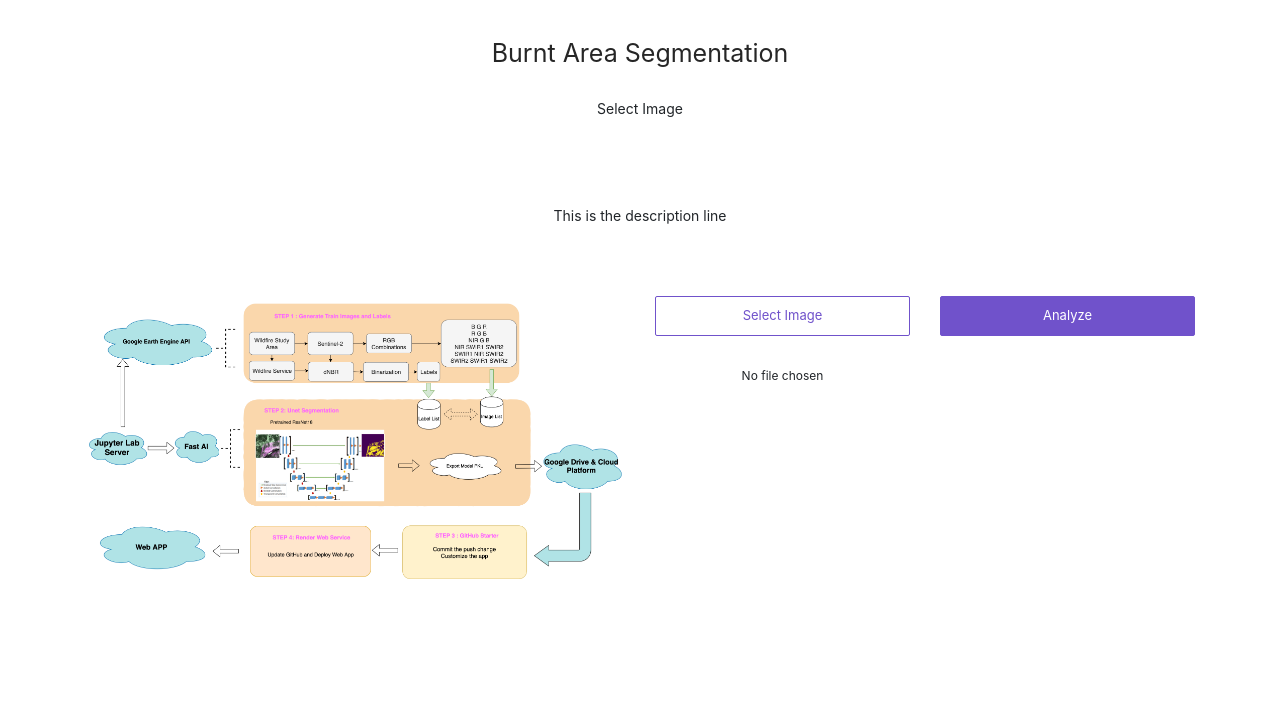
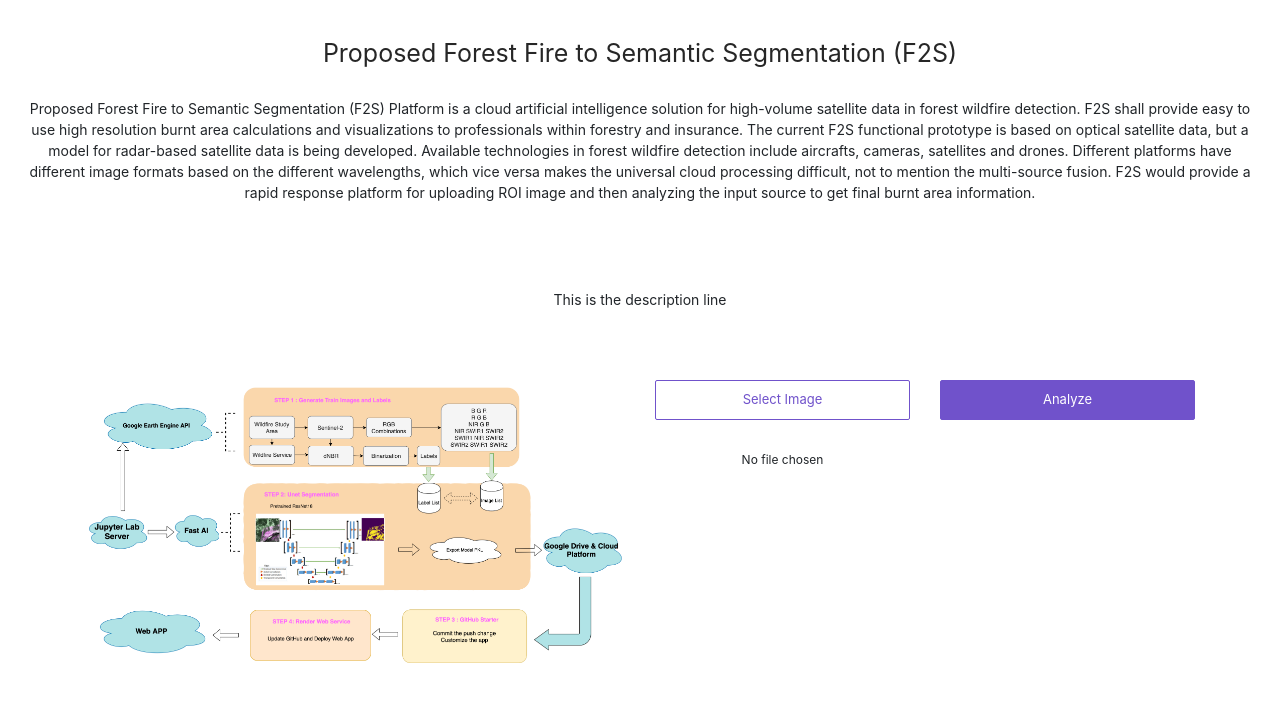
Before and after one commit to KuntaHu/SeeFi, a plain HTML site: page app/view/index.html in a window 1280 px wide. Drawn offline with nearby package versions, Linux system fonts and the light colour scheme.

Commit message:
Update index.html

```diff
--- a/app/view/index.html
+++ b/app/view/index.html
@@ -8,9 +8,13 @@
 <body>
 <div>
   <div class='center'>
-    <div class='title'> Burnt Area Segmentation</div>
+    <div class='title'> Proposed Forest Fire to Semantic Segmentation (F2S)</div>
     <p>
-      Select Image
+      Proposed Forest Fire to Semantic Segmentation (F2S) Platform is a cloud artificial intelligence solution for high-volume satellite data in forest wildfire detection. F2S shall provide easy to use high resolution burnt area calculations and visualizations to professionals within forestry and insurance. The current F2S functional prototype is based on optical satellite data, but a model for radar-based satellite data is being developed.
+
+Available technologies in forest wildfire detection include aircrafts, cameras, satellites and drones. Different platforms have different image formats based on the different wavelengths, which vice versa makes the universal cloud processing difficult, not to mention the multi-source fusion.
+
+F2S would provide a rapid response platform for uploading ROI image and then analyzing the input source to get final burnt area information.
     </p>
         <div class='container'>
       <div class="row">
```
